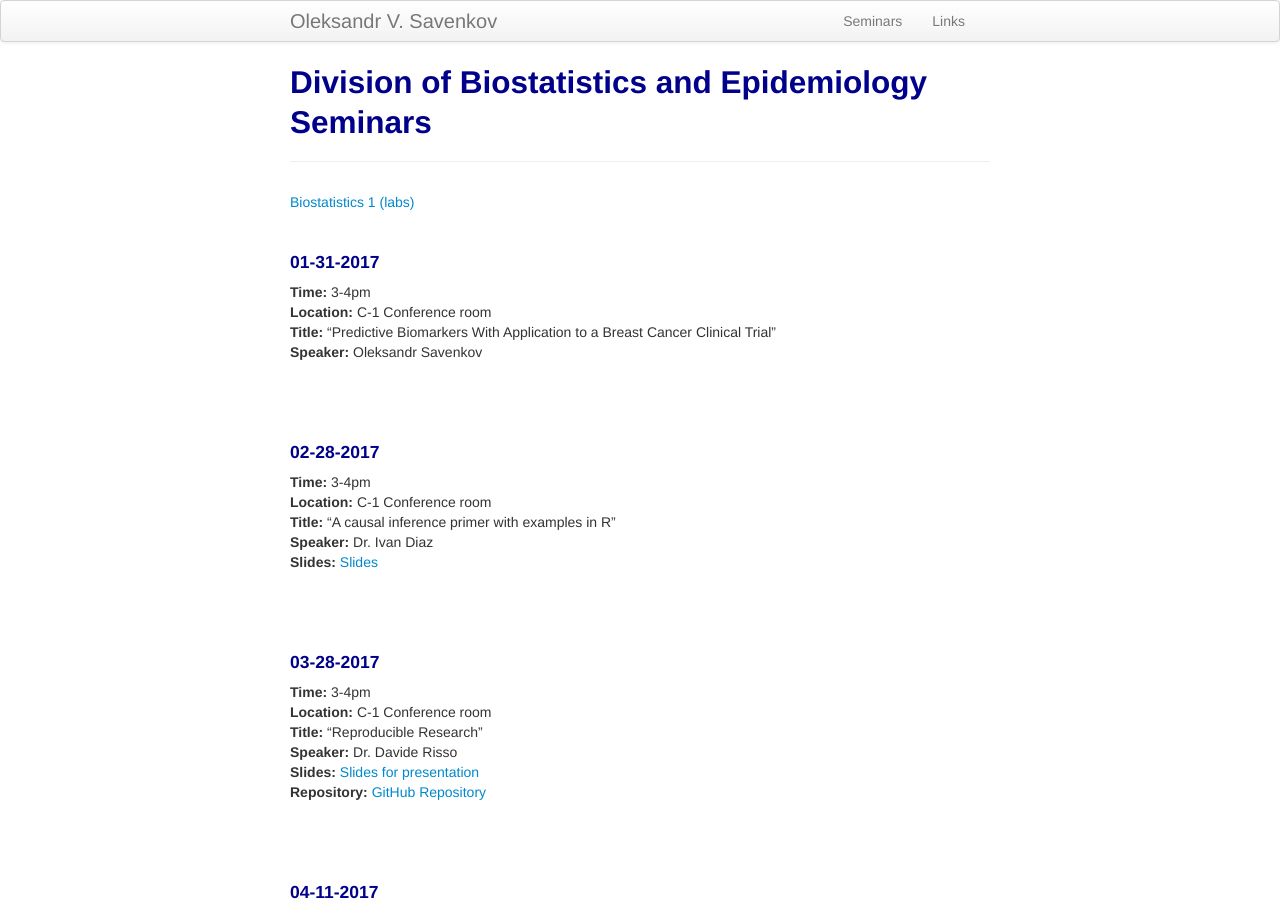
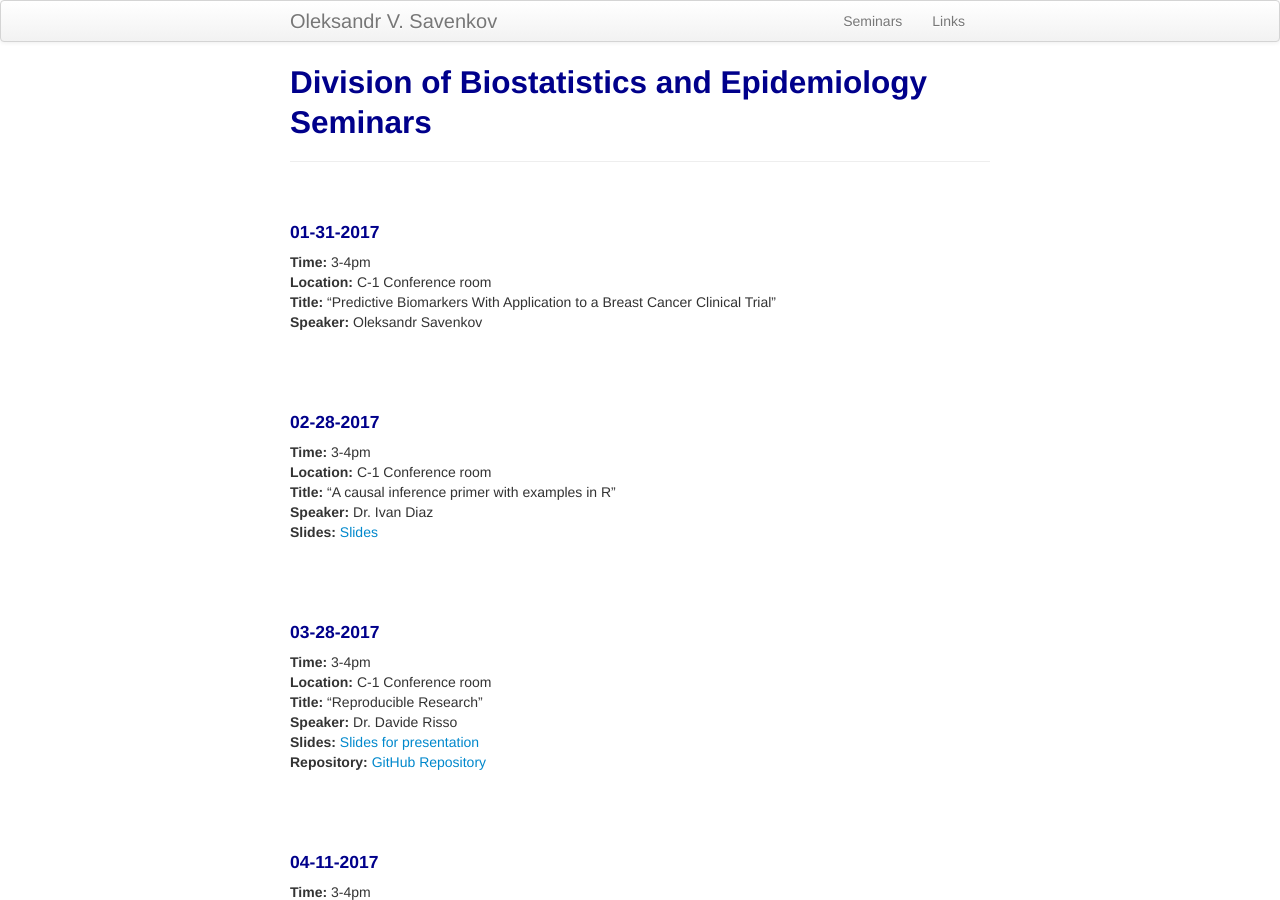
Before and after one commit to ovsavenkov/ovsavenkov.github.io, a Jekyll site: the page built from seminars.md, in a window 1280 px wide and 900 px high. Built offline with Jekyll 4.4.1, drawn with Linux system fonts in a browser that asks for light colours.

Commit message:
removes slides for labs

```diff
--- a/seminars.md
+++ b/seminars.md
@@ -3,8 +3,6 @@ layout: page
 title: Division of Biostatistics and Epidemiology Seminars
 description: Division of Biostatistics and Epidemiology Seminars
 ---
-
-[Biostatistics 1 (labs)](../slides/objectives.pdf)
 
 
 <br>
```
